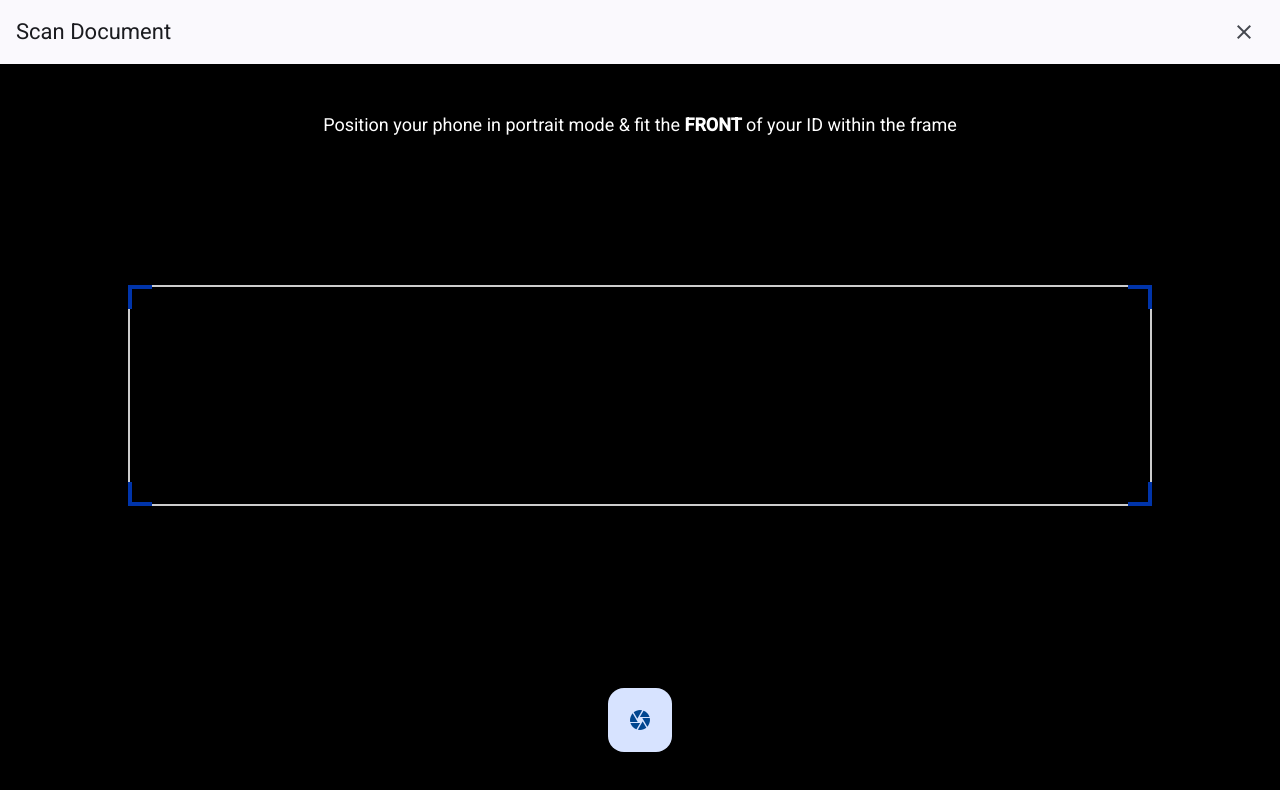
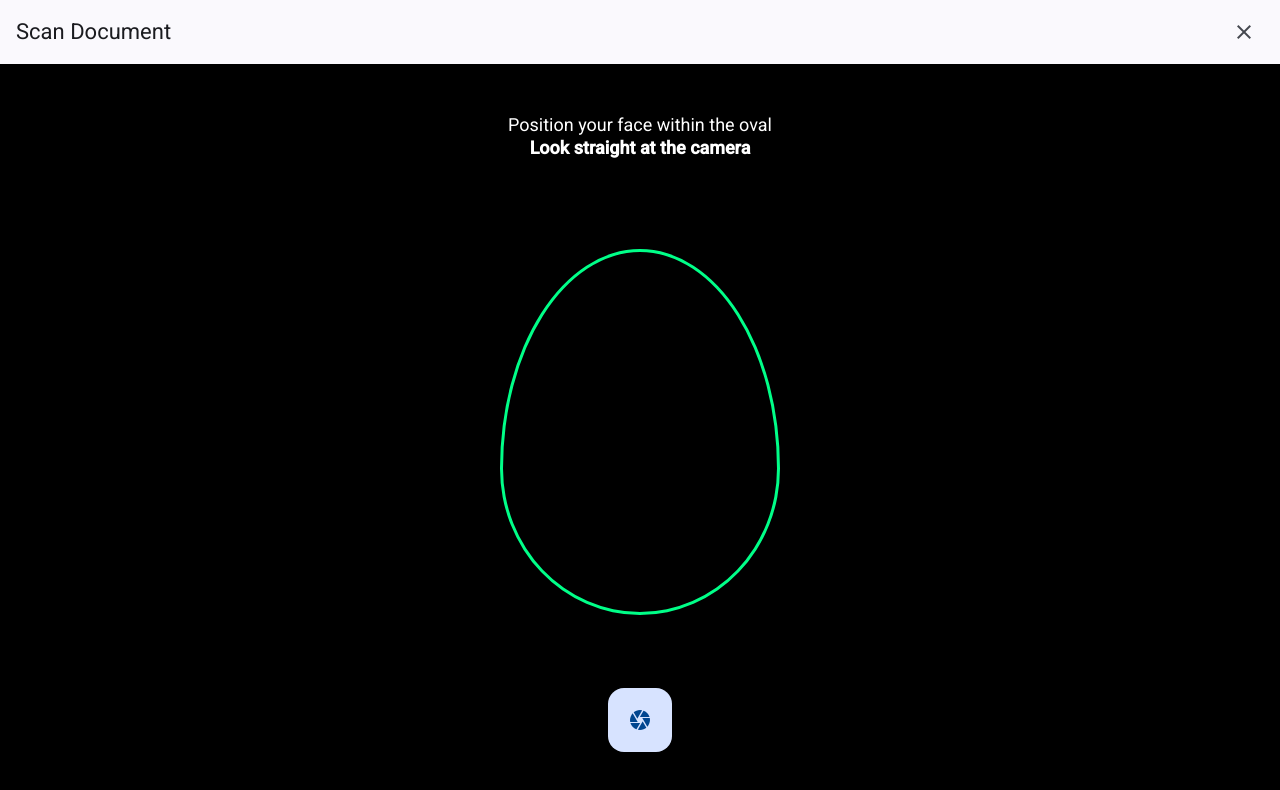
Before and after one commit to frankwere20/selfie, an Angular app: page / in a window 1280 px wide. Shown: the top 790 px of the page. Built offline with nearby package versions, Linux system fonts and the light colour scheme; no server answers.

Commit message:
changed the dimension for the focus

```diff
--- a/src/app/app.html
+++ b/src/app/app.html
@@ -24,11 +24,11 @@
     <div class="blur-center">
       <div class="blur-section blur-left"></div>
       <div class="guide-frame">
-        <!-- Guide corners -->
-        <div class="guide-corner top-left"></div>
-        <div class="guide-corner top-right"></div>
-        <div class="guide-corner bottom-left"></div>
-        <div class="guide-corner bottom-right"></div>
+        <!-- Oval face guide -->
+        <div class="face-guide-oval"></div>
+        <!-- Optional: Add facial feature guides -->
+        <div class="face-position-line horizontal"></div>
+        <div class="face-position-line vertical"></div>
       </div>
       <div class="blur-section blur-right"></div>
     </div>
@@ -36,8 +36,9 @@
     <div class="blur-section blur-bottom"></div>
 
     <div class="guide-text">
-      Position your phone in portrait mode & fit the
-      <span><strong>FRONT</strong></span> of your ID within the frame
+      Position your face within the oval
+      <br />
+      <span><strong>Look straight at the camera</strong></span>
     </div>
   </div>
 
--- a/src/app/app.scss
+++ b/src/app/app.scss
@@ -25,98 +25,62 @@
   left: 0;
 }
 
+// UPDATED BLUR OVERLAY - Complete blur with oval cutout
 .blur-overlay {
   position: absolute;
   top: 0;
   left: 0;
   width: 100%;
   height: 100%;
-  display: flex;
-  flex-direction: column;
-}
 
-.blur-section {
-  backdrop-filter: blur(8px);
-  background-color: rgba(0, 0, 0, 0.4);
-}
-
-.blur-top {
-  height: 30%;
-  width: 100%;
-}
-
-.blur-bottom {
-  height: 40%;
-  width: 100%;
-}
-
-.blur-center {
-  display: flex;
-  flex: 1;
-  width: 100%;
-}
-
-.blur-left,
-.blur-right {
-  width: 10%;
+  // Create oval cutout using CSS mask
+  mask: radial-gradient(
+    ellipse 140px 180px at center,
+    transparent 50%,
+    black 51%
+  );
+  -webkit-mask: radial-gradient(
+    ellipse 140px 180px at center,
+    transparent 50%,
+    black 51%
+  );
 }
 
 .guide-frame {
-  flex: 1;
-  position: relative;
-  border: 2px solid rgba(255, 255, 255, 0.8);
-  margin: 0 auto;
-  // aspect-ratio: ;
-  // max-width: 80%;
-  // max-height: 100%;
+  position: absolute;
+  top: 50%;
+  left: 50%;
+  transform: translate(-50%, -50%);
+  width: 280px;
+  height: 360px;
+  display: flex;
+  justify-content: center;
+  align-items: center;
+  pointer-events: none; // Allow clicks to pass through
 }
 
-.guide-corner {
-  position: absolute;
-  width: 20px;
-  height: 20px;
-  border: 4px solid #0034aa;
-}
-
-.top-left {
-  top: -2px;
-  left: -2px;
-  border-right: none;
-  border-bottom: none;
-}
-
-.top-right {
-  top: -2px;
-  right: -2px;
-  border-left: none;
-  border-bottom: none;
-}
-
-.bottom-left {
-  bottom: -2px;
-  left: -2px;
-  border-right: none;
-  border-top: none;
-}
-
-.bottom-right {
-  bottom: -2px;
-  right: -2px;
-  border-left: none;
-  border-top: none;
+.face-guide-oval {
+  width: 280px;
+  height: 360px;
+  border: 3px solid #00ff88;
+  border-radius: 50% 50% 50% 50% / 60% 60% 40% 40%;
+  background: transparent;
+  position: relative;
+  box-shadow: 0 0 0 9999px rgba(0, 0, 0, 0.4);
 }
 
 .guide-text {
   position: absolute;
   top: 5%;
-  left: 10%;
-  right: 10%;
+  left: 5%;
+  right: 5%;
   text-align: center;
   color: white;
   font-size: 18px;
   padding: 12px;
   line-height: 1.3;
   text-shadow: 0 1px 2px rgba(0, 0, 0, 0.6);
+  z-index: 2;
 }
 
 .preview-canvas {
@@ -154,4 +118,37 @@
   .scanner-container {
     height: calc(100vh - 56px);
   }
+
+  // Adjust oval size for mobile
+  .guide-frame {
+    width: 240px;
+    height: 310px;
+  }
+
+  .blur-overlay {
+    mask: radial-gradient(
+      ellipse 120px 155px at center,
+      transparent 50%,
+      black 51%
+    );
+    -webkit-mask: radial-gradient(
+      ellipse 120px 155px at center,
+      transparent 50%,
+      black 51%
+    );
+  }
 }
+
+// Hide guide elements when image is captured
+.scanner-container:has(.preview-canvas:not([hidden])) {
+  .face-guide-oval {
+    display: none;
+  }
+
+  .blur-overlay {
+    backdrop-filter: none;
+    background-color: transparent;
+    mask: none;
+    -webkit-mask: none;
+  }
+}
```
